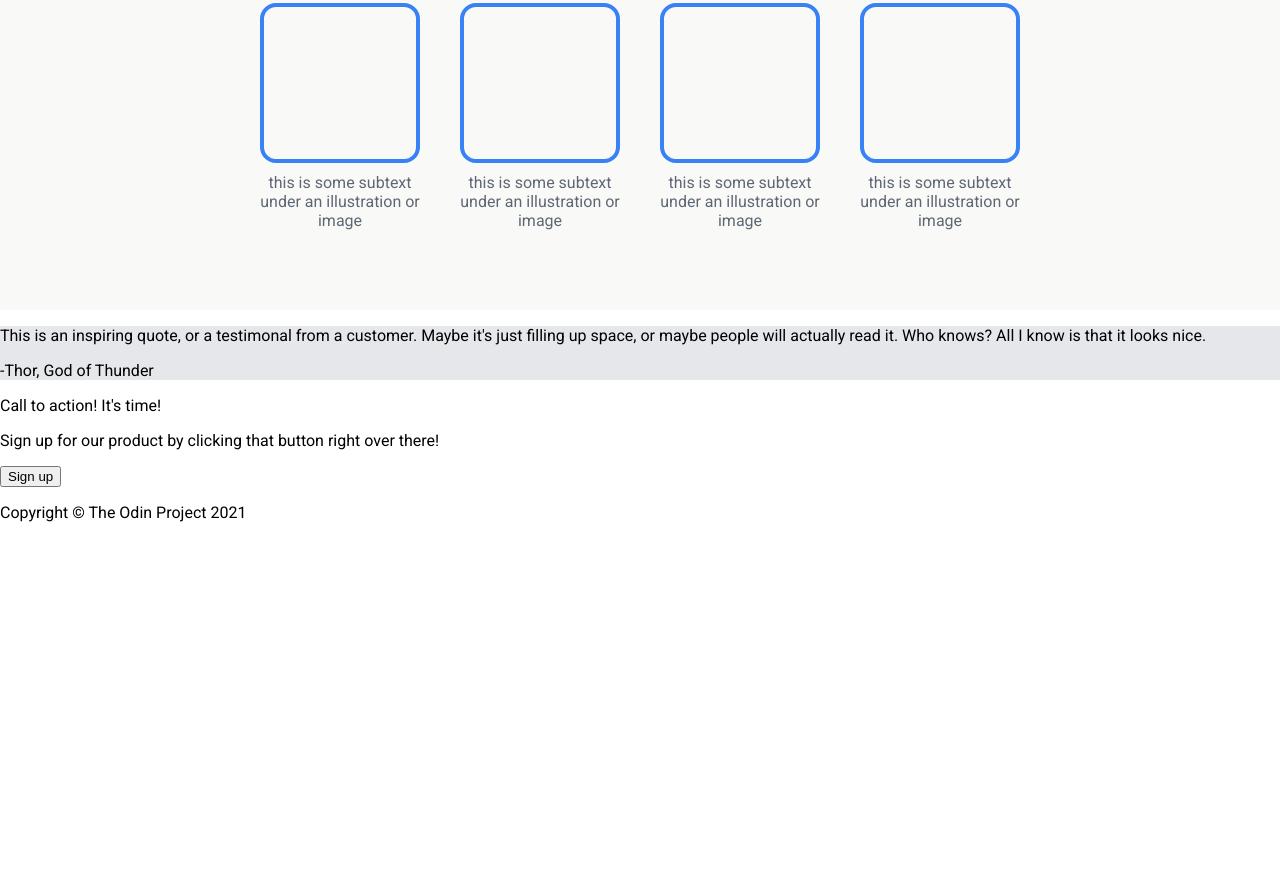
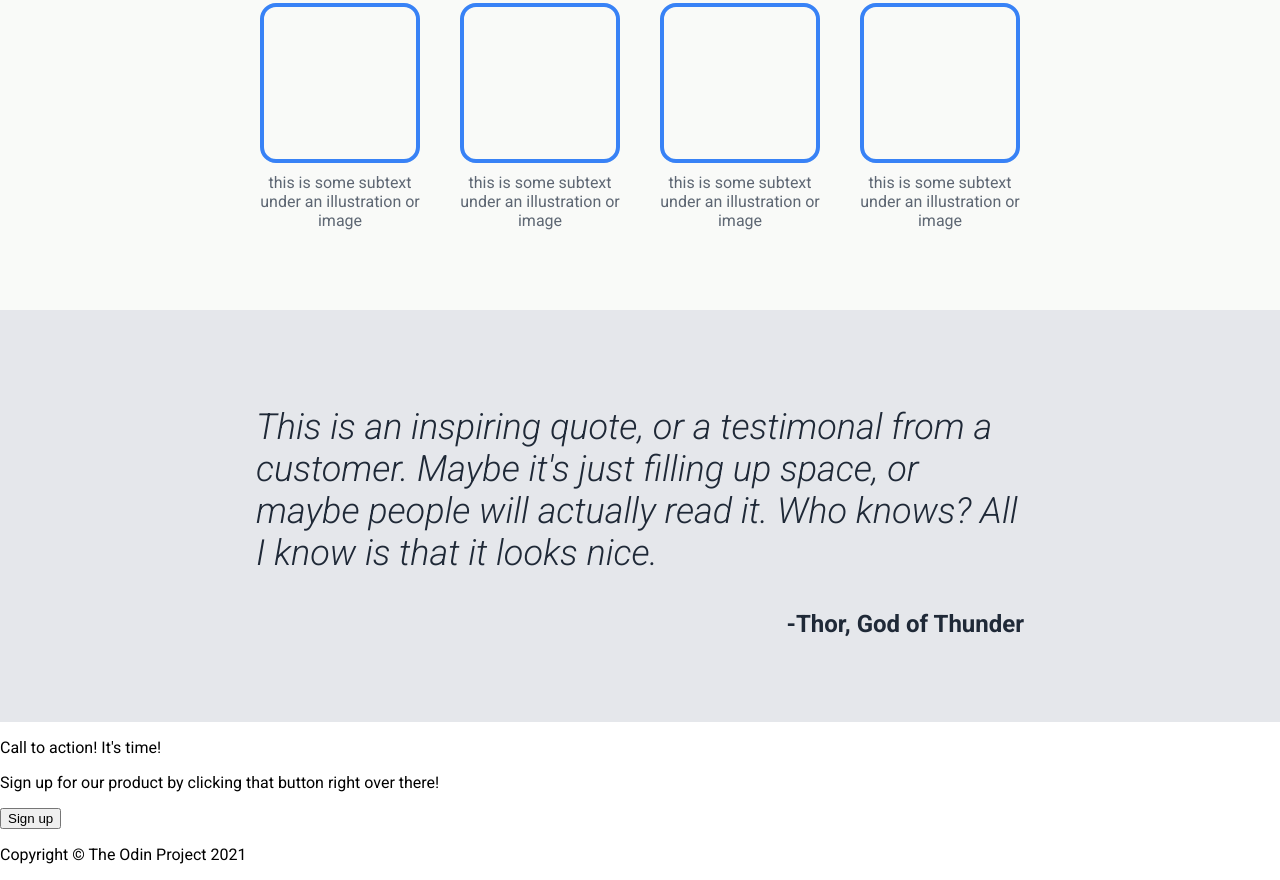
Before and after one commit to MERatio/landing-page, a plain HTML site: page index.html in a window 1280 px wide. Shown: the part 732-1612 px from the top of the page. Before the commit the page ends 1270 px from the top, so only its background shows below. Drawn offline with Linux system fonts and the light colour scheme.

Commit message:
Add quote section styles

```diff
--- a/style.css
+++ b/style.css
@@ -138,4 +138,19 @@ body {
 
 .quote-section {
 	background-color: var(--link-color);
+	padding: 60px 20%;
 }
+
+.quote {
+	font-size: 36px;
+	font-weight: 300;
+	font-style: italic;
+	color: var(--dark-blue);
+}
+
+.quote-author {
+	font-size: 24px;
+	font-weight: 700;
+	color: var(--dark-blue);
+	text-align: right;
+}
```
